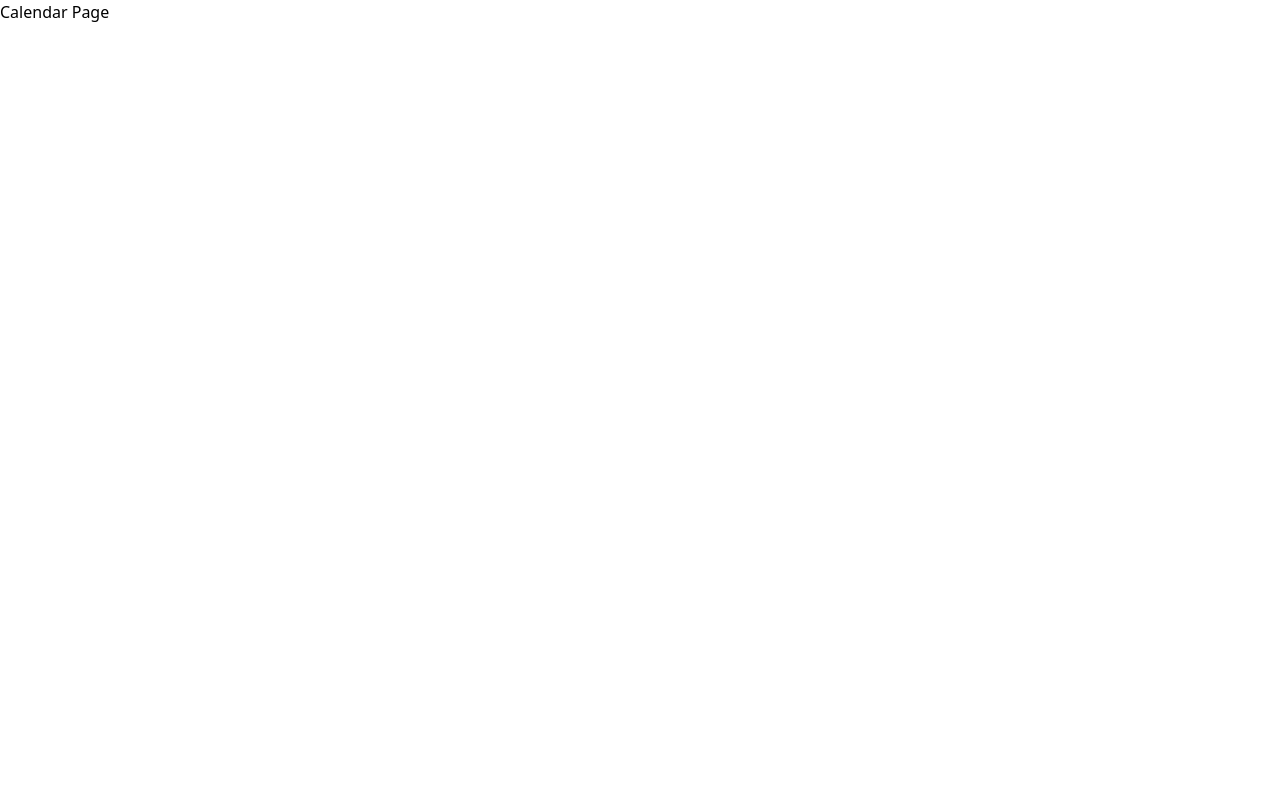
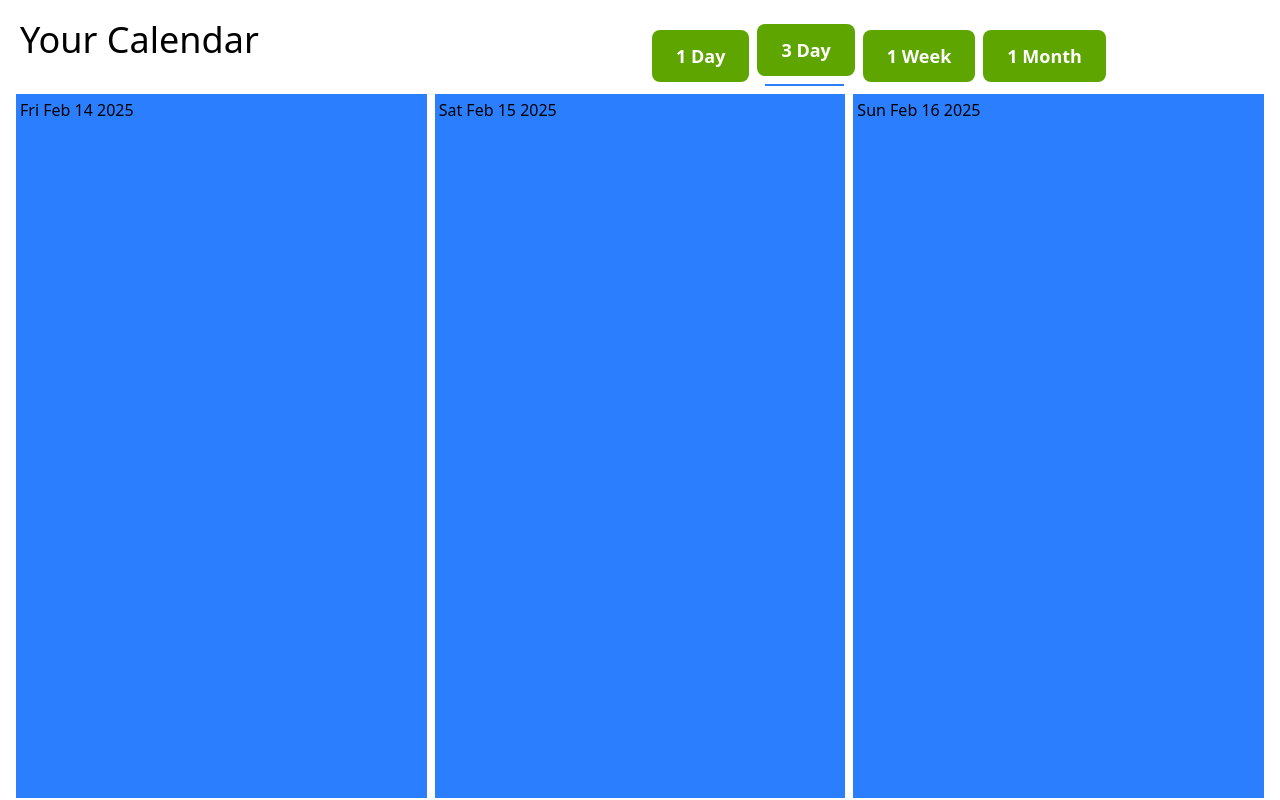
Before and after one commit to IkeAlmighty/digidex, a React (Vite) app in the folder client/: page / in a window 1280 px wide. Built offline with nearby package versions, Linux system fonts and the light colour scheme.

Commit message:
started implementing 3 day calendar view

```diff
--- /dev/null
+++ b/client/src/components/calendar/ThreeDayCalColumns.jsx
@@ -0,0 +1,20 @@
+export default function ThreeDayCalColumns({ firstDate, events }) {
+  function findDate(startDate, offset) {
+    const newDate = new Date(startDate);
+    newDate.setDate(newDate.getDate() + offset);
+    return newDate;
+  }
+
+  const dates = [firstDate, findDate(firstDate, 1), findDate(firstDate, 2)];
+
+  return (
+    <div className="h-[calc(100vh-6rem)] w-[calc(100vw-1.5rem)] fixed flex">
+      {dates.map((date) => (
+        <div className="mx-1 p-1 w-1/3 h-full bg-blue-500">
+          <div>{date.toDateString()}</div>
+          <div></div>
+        </div>
+      ))}
+    </div>
+  );
+}
--- /dev/null
+++ b/client/src/components/calendar/TimeSpanButton.jsx
@@ -0,0 +1,15 @@
+export default function TimeSpanButton({ text, selected, onClick }) {
+  return (
+    <div>
+      <button
+        onClick={onClick}
+        className={`cursor-pointer px-6 py-3 m-1 text-lg font-semibold bg-lime-600 text-white rounded-lg hover:bg-lime-200 hover:text-black`}
+      >
+        {text}
+      </button>
+      {selected === text && (
+        <hr className="mt-1 border-t-2 border-blue-500 w-3/4 mx-3" />
+      )}
+    </div>
+  );
+}
--- a/client/src/pages/CalendarPage.jsx
+++ b/client/src/pages/CalendarPage.jsx
@@ -1,10 +1,32 @@
+import { useState } from "react";
+import TimeSpanButton from "../components/calendar/TimeSpanButton";
+import ThreeDayCalColumns from "../components/calendar/ThreeDayCalColumns";
+
 function CalendarPage() {
+  const [timeSpanSelected, setTimeSpanSelected] = useState("3 Day");
+  const [today, setToday] = useState(new Date());
 
   return (
-    <>
-      <div>Calendar Page</div>
-    </>
-  )
+    <div className="m-3">
+      <div className="flex">
+        <h1 className="w-1/2 p-2">Your Calendar</h1>
+        <div className="w-1/2 p-2 flex items-end justify-content">
+          {["1 Day", "3 Day", "1 Week", "1 Month"].map((text, index) => (
+            <TimeSpanButton
+              key={`timespan-${index}`}
+              text={text}
+              selected={timeSpanSelected}
+              onClick={() => setTimeSpanSelected(text)}
+            />
+          ))}
+          {/* TODO: suggested place for a nav hamburger */}
+        </div>
+      </div>
+      {timeSpanSelected === "3 Day" && (
+        <ThreeDayCalColumns firstDate={today} events={[]} />
+      )}
+    </div>
+  );
 }
 
 export default CalendarPage;
```
